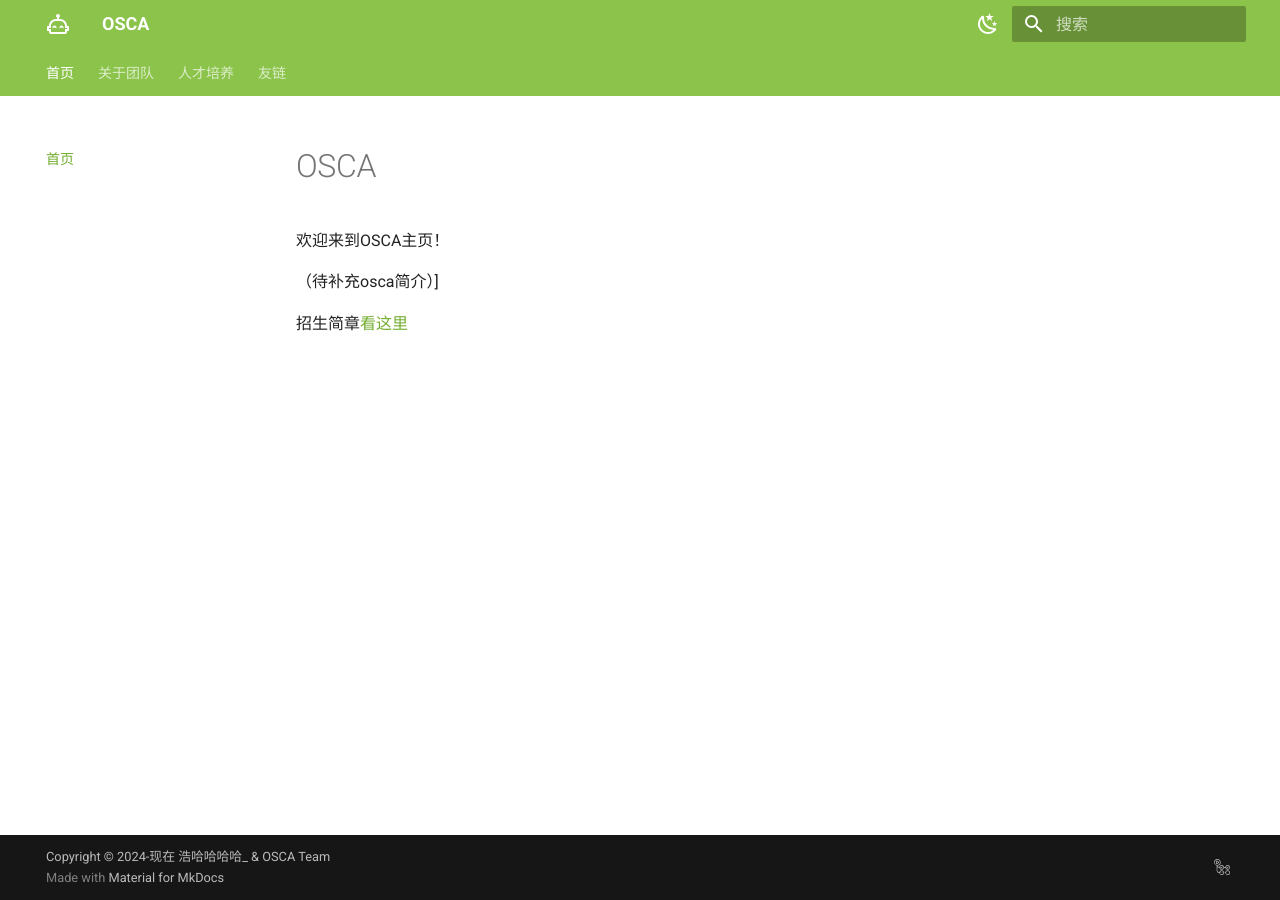
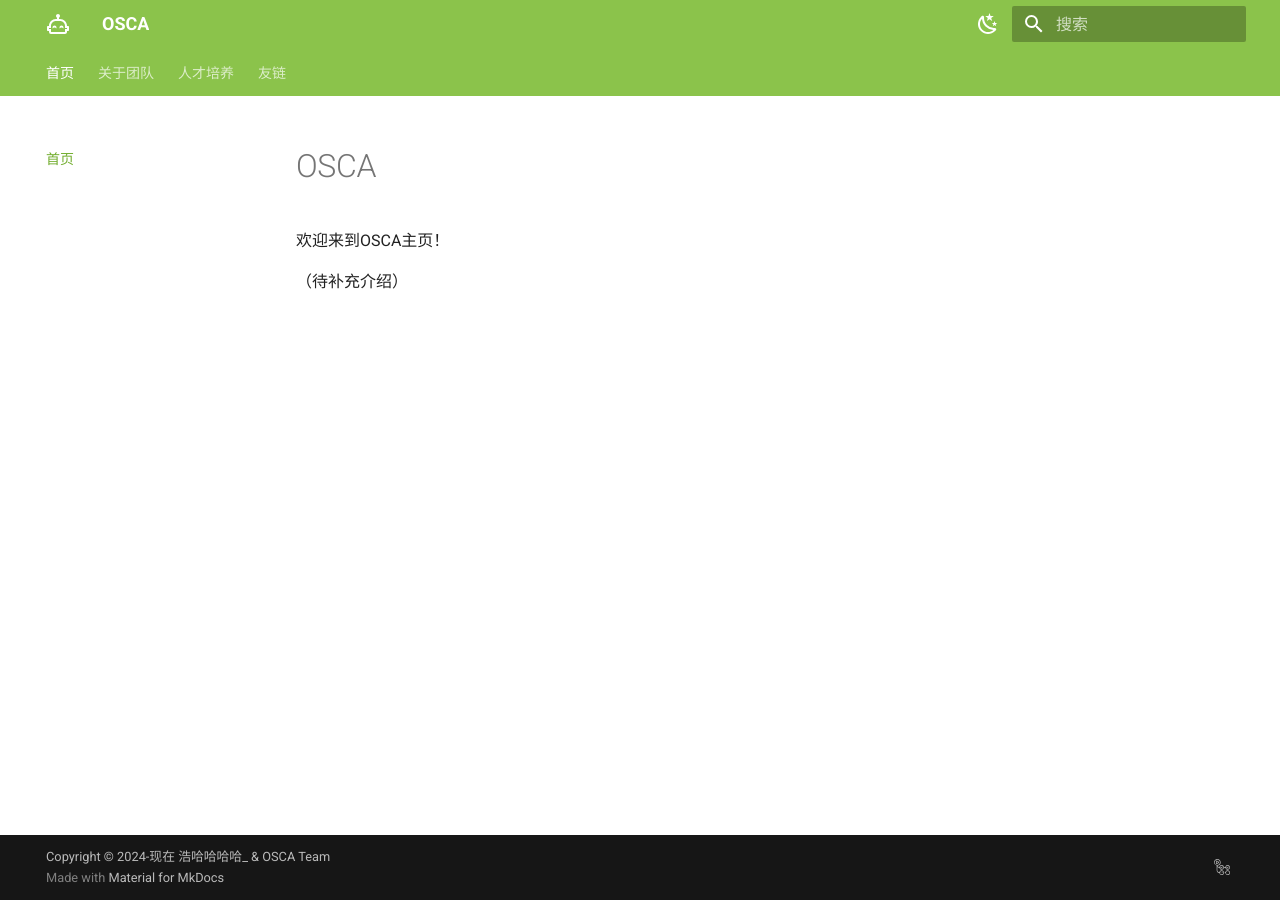
Before and after one commit to Haohahahaha/OSCA, an MkDocs documentation site: the page built from docs/index.md, in a window 1280 px wide. Built offline with MkDocs 1.6.1 and Material for MkDocs 9.7.7, drawn with Linux system fonts in a browser that asks for light colours.

Commit message:
2024-06-10_19:56:02 update

```diff
--- a/docs/index.md
+++ b/docs/index.md
@@ -2,6 +2,4 @@
 
 欢迎来到OSCA主页！
 
-（待补充osca简介）]
-
-招生简章[看这里](./recruit/recruit.md)
+（待补充介绍）
```
